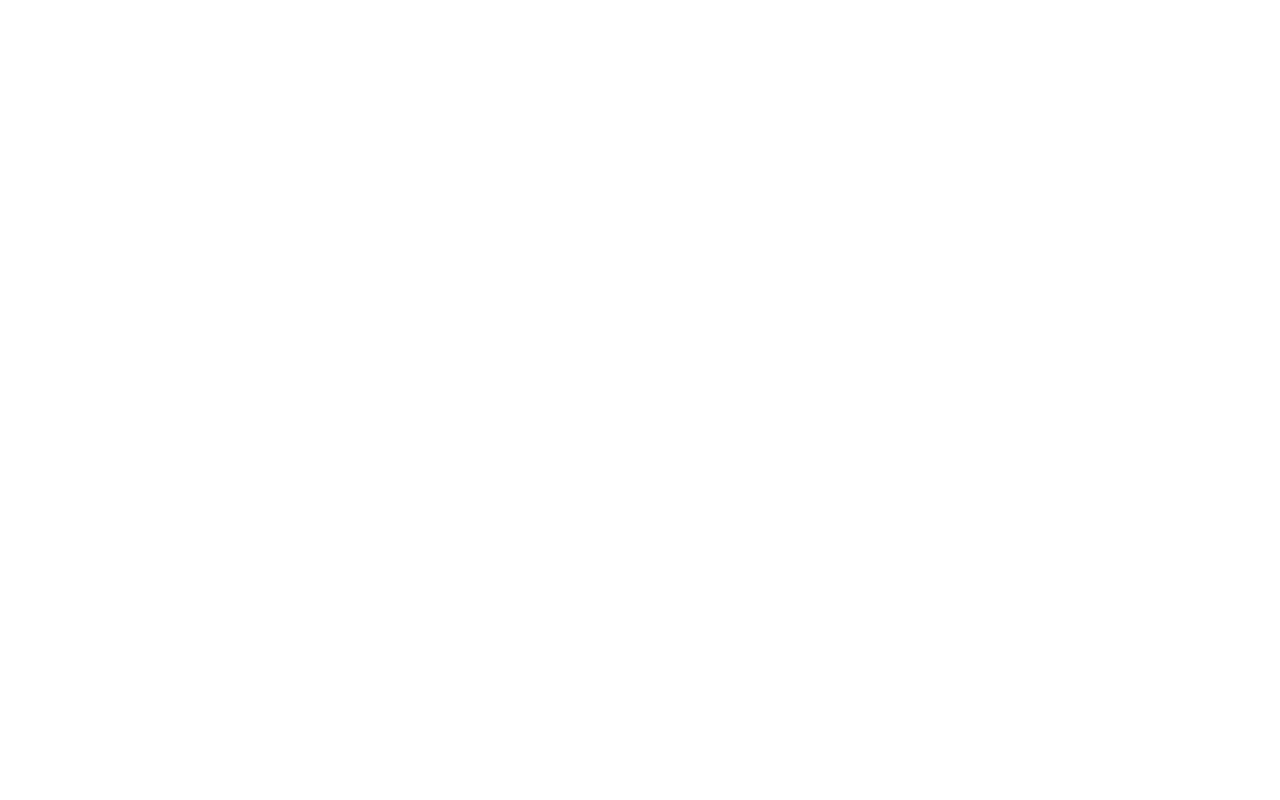
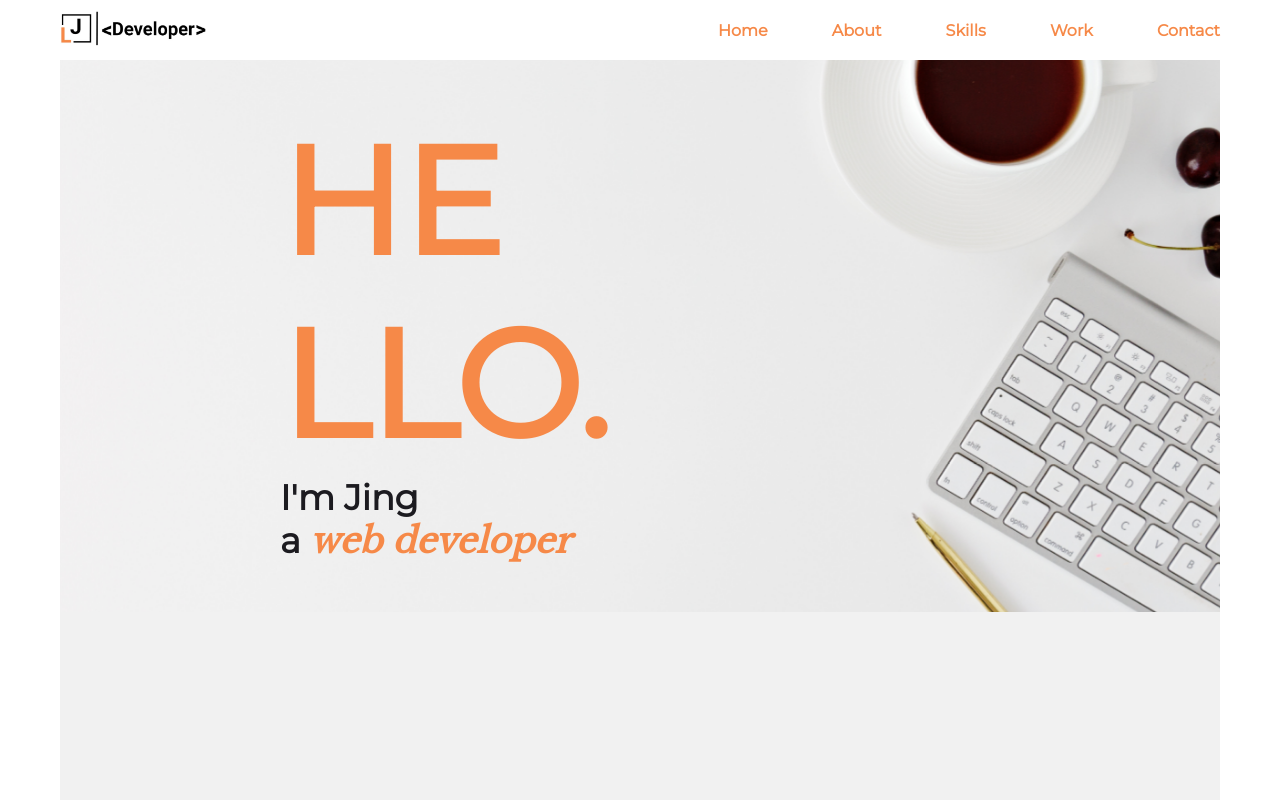
Before and after one commit to jliclaire/jing-portfolio, a plain HTML site: page index.html in a window 1280 px wide. Drawn offline with nearby package versions, Linux system fonts and the light colour scheme.

Commit message:
add html and css for home page and navbar

```diff
--- a/css/components/nav.css
+++ b/css/components/nav.css
@@ -0,0 +1,26 @@
+.navbar {
+  width: 100%;
+  height: 60px;
+  position: fixed;
+  top: 0;
+  background: #fff;
+  display: flex;
+  justify-content: space-between;
+  align-items: center;
+}
+
+.logo img {
+  width: auto;
+  height: 35px;
+}
+
+.menu {
+  margin-right: 60px;
+}
+
+.menu a {
+  text-decoration: none;
+  font-weight: bold;
+  margin-right: 60px;
+  color:#F68948;
+}
--- /dev/null
+++ b/css/home.css
@@ -0,0 +1,37 @@
+.first-page {
+  height: 100vh;
+}
+
+#home {
+  margin-top: 60px;
+  /* height: 100vh; */
+  height: calc(100%-60px);
+  background: url('./img/bgimg.jpg');
+  /* background-position: center; */
+  background-size: cover;
+  background-repeat: none;
+  background-attachment: fixed;
+
+}
+
+#home-header {
+  padding-top: 50px;
+}
+
+#home h1 {
+  font-size: 150px;
+  font-weight: 900;
+  padding-left: 220px;
+  color: #F68948;
+  line-height: 0.9rm;
+}
+
+#home-text {
+  padding-bottom: 50px;
+}
+
+#home p {
+  font-weight: bold;
+  font-size: 35px;
+  padding-left: 220px;
+}
--- a/css/index.css
+++ b/css/index.css
@@ -1,13 +1,24 @@
+/* import css files */
+@import "./home.css";
+@import "./about.css";
+@import "./skill.css";
+@import "./work.css";
+@import "./contact.css";
+@import "./components/nav.css";
+
 /* global css */
 * {
   margin: 0px;
   padding: 0px;
   box-sizing: border-box;
   font-family: 'Montserrat', sans-serif;
+  color: #1C1B20;
 }
 
 .span-font, .skill-title {
   font-family: 'Libre Baskerville', serif;
+  font-style: italic;
+  color:#F68948;
 }
 
 .container {
@@ -18,17 +29,17 @@
 .main-container {
   display: flex;
   flex-direction: column;
-  width: 90%;
-  /* background-color: #f1f1f1; */
-  background: red;
+  width: calc(100% - 120px);
+  background: #f1f1f1;
 }
 
-.page-container {
+/* .page-container {
 
-}
+} */
 
 
 /* non-global css */
+
 
 .page-title {
 
--- a/index.html
+++ b/index.html
@@ -11,6 +11,46 @@
 <body>
   <div class="container">
     <div class="main-container">
+      <div class="first-page">
+        <!-- fixed navbar -->
+        <nav class="navbar">
+          <div class="logo">
+            <img src="css/img/logo.JPG" alt="logo">
+          </div>
+          <div class="menu">
+            <a href="#about" class="menu-item">Home</a>
+            <a href="#about" class="menu-item">About</a>
+            <a href="#skills" class="menu-item">Skills</a>
+            <a href="#work" class="menu-item">Work</a>
+            <a href="#contact" class="menu-item">Contact</a>
+          </div>
+        </nav>
+
+        <!-- home page -->
+        <div id="home">
+          <div id="home-header">
+            <h1>HE</h1>
+            <h1>LLO.</h1>
+          </div>
+          <div id="home-text">
+            <P>I'm Jing</P>
+            <p>a <span class="span-font">web developer</span></p>
+          </div>
+        </div>
+
+      </div>
+      <!-- about page -->
+      <div id="about"></div>
+      <!-- skills page to show skill bar -->
+      <div id="skills"></div>
+      <!-- work page to show projects -->
+      <div id="work"></div>
+      <!-- contact page with contact form -->
+      <div id="contact"></div>
+      <!-- footer -->
+      <footer></footer>
+
+
 
     </div>
   </div>
```
Also changed, not shown: css/img/logo.JPG (added).
